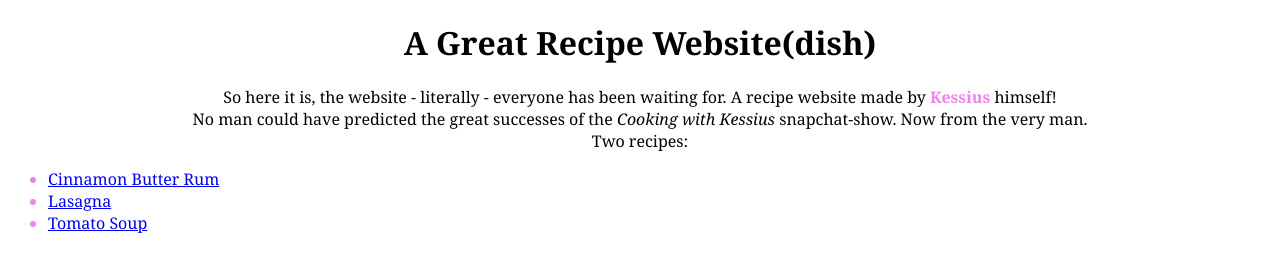
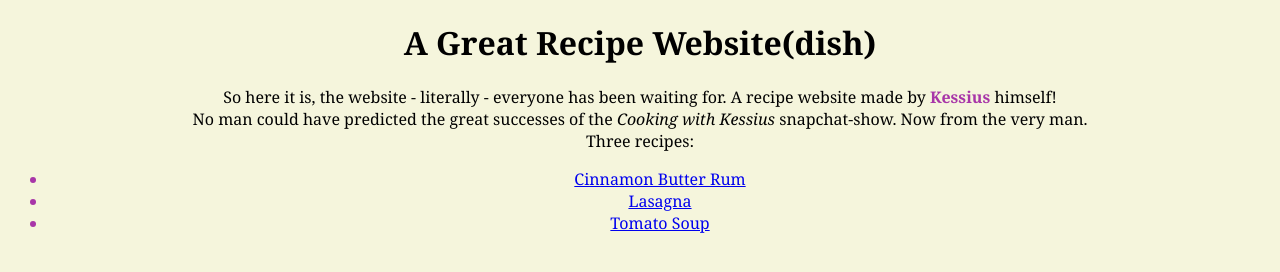
Before and after one commit to Kessius00/odin-recipes, a plain HTML site: page index.html in a window 1280 px wide. Drawn offline with Linux system fonts and the light colour scheme.

Commit message:
Add extra style to html

```diff
--- a/index.html
+++ b/index.html
@@ -9,8 +9,8 @@
         <h1>A Great Recipe Website(dish)</h1>
         <p>So here it is, the website - literally - everyone has been waiting for. A recipe website made by <strong>Kessius</strong> himself!</br>
         No man could have predicted the great successes of the <em>Cooking with Kessius</em> snapchat-show. Now from the very man. </br>
-        Two recipes:
-        <ul>
+        Three recipes:
+        <ul class="ul-home">
             <li><a href="./recipes/cinnamonrum.html">Cinnamon Butter Rum</a></li>
             <li><a href ="./recipes/lasagna.html">Lasagna</a></li>
             <li><a href ="./recipes/soup.html">Tomato Soup</a></li>
--- a/styles.css
+++ b/styles.css
@@ -1,5 +1,6 @@
 *{
     font-family: Georgia, 'Times New Roman', Times, serif;
+    background-color: beige;
 }
 
 h3,
@@ -8,7 +9,14 @@ p{
     text-align: center;
 }
 
-li, strong{
-    color: violet;
+ul, strong{
+    color: rgb(168, 53, 168);
 
 }
+ol{
+    color: darkred;
+}
+
+.ul-home{
+    text-align: center;
+}
```
